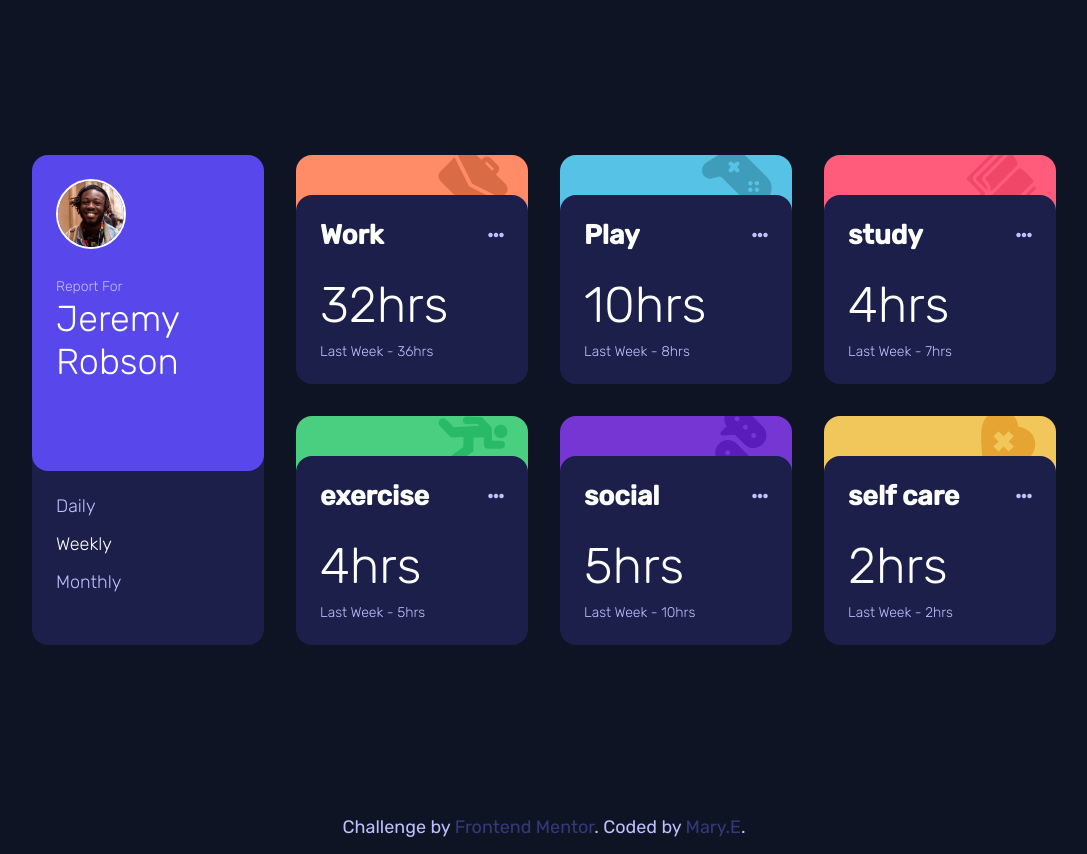
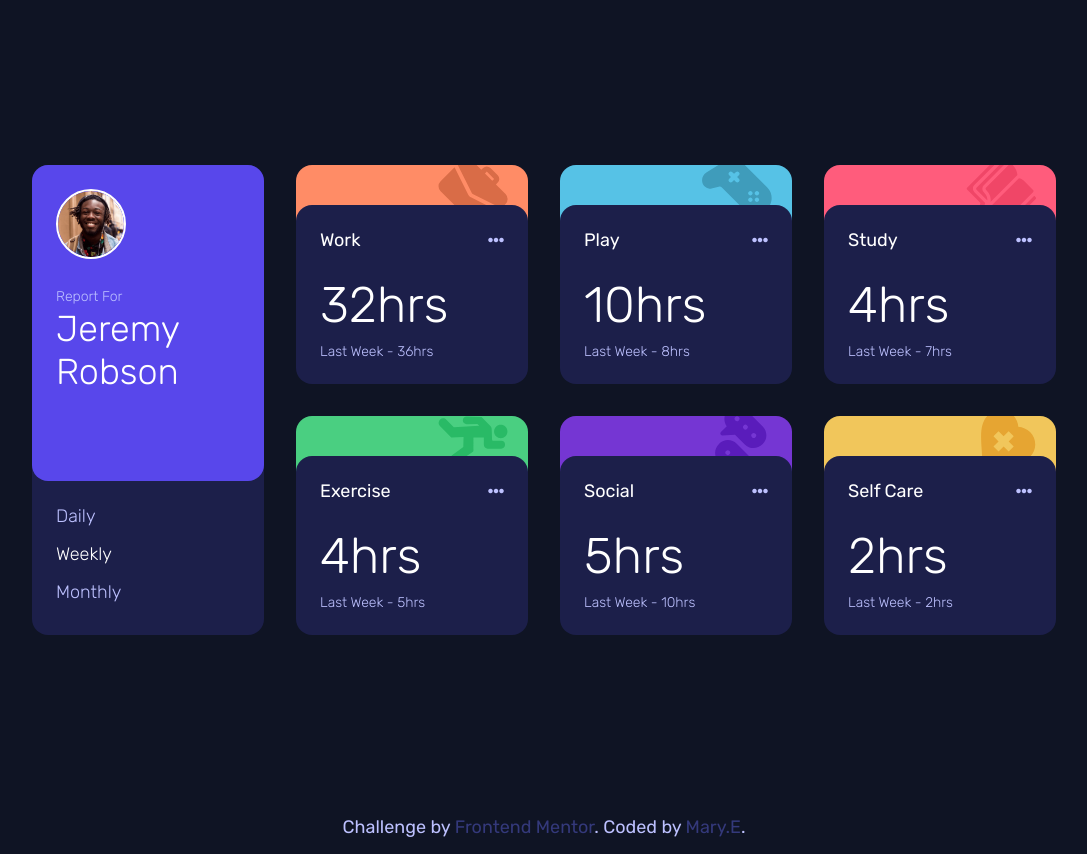
Before and after one commit to MaryEhb/FrontendMentor-time-tracker-dashboard, a plain HTML site: page index.html in a window 1280 px wide. Shown: the whole page, without its empty margins (96-1183 px from the left). Drawn offline with nearby package versions, Linux system fonts and the light colour scheme; files that its build step writes are made by us from their sources.

Commit message:
Update _main.sass

```diff
--- a/css/sass/_main.sass
+++ b/css/sass/_main.sass
@@ -18,9 +18,10 @@ a
 ul
     list-style: none
 
-h4
+h2
     text-transform: capitalize
     font-weight: 400
+    font-size: 18px
 
 main
     display: flex
```
